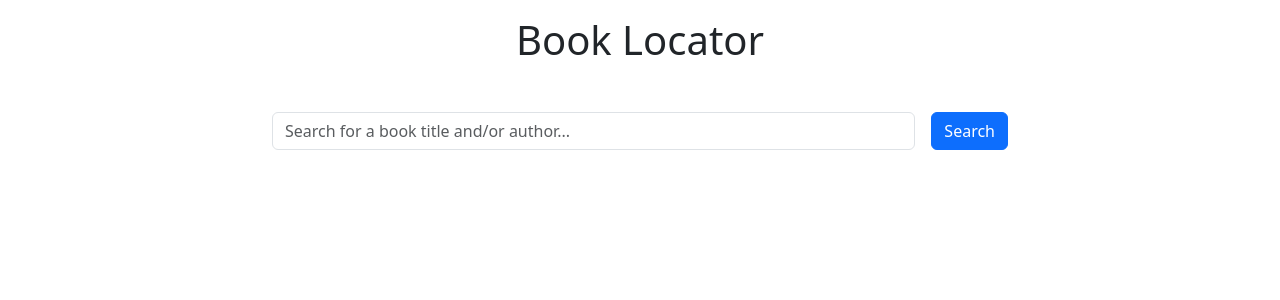
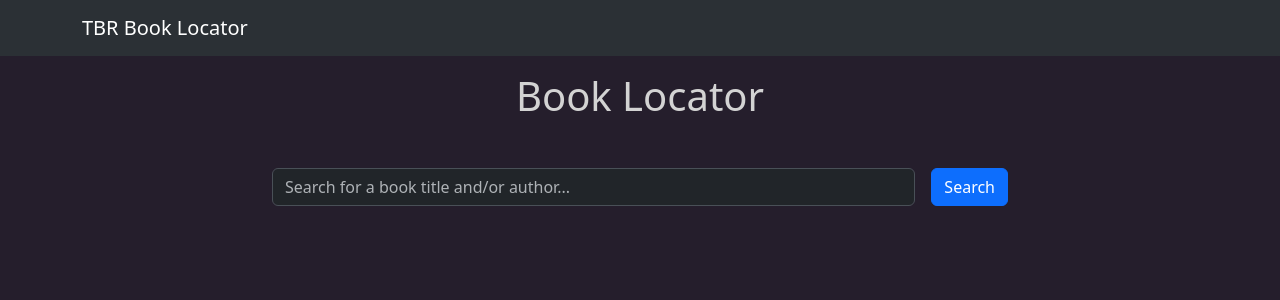
Before and after one commit to dach816/TBR-Book-Locator, a React (Vite) app: page / in a window 1280 px wide. Shown: the top 300 px of the page. Built offline with nearby package versions, Linux system fonts and the light colour scheme.

Commit message:
Add dark mode and a nav bar

```diff
--- a/index.html
+++ b/index.html
@@ -4,7 +4,7 @@
     <meta charset="UTF-8" />
     <link rel="icon" type="image/svg+xml" href="/vite.svg" />
     <meta name="viewport" content="width=device-width, initial-scale=1.0" />
-    <title>tbr-book-locator</title>
+    <title>TBR Book Locator</title>
   </head>
   <body>
     <div id="root"></div>
--- a/src/App.css
+++ b/src/App.css
@@ -1,5 +1,9 @@
-.container {
+#search-page {
   display: flex;
   justify-content: center;
   flex-direction: column;
 }
+
+:root {
+  background-color: #251e2c;
+}
--- a/src/App.jsx
+++ b/src/App.jsx
@@ -1,16 +1,23 @@
 import './App.css'
 import 'bootstrap/dist/css/bootstrap.min.css';
 import Search from './components/Search';
-import { Card, Col, Container, Row } from 'react-bootstrap';
+import { Container, Row, Navbar, Nav, NavDropdown } from 'react-bootstrap';
 
 function App() {
   return (
-    <Container>
-      <Row>
-        <h1 className='mb-5 mt-3' style={{ textAlign: 'center' }}>Book Locator</h1>
-      </Row>
-      <Search />
-    </Container>
+    <div data-bs-theme="dark">
+      <Navbar className="bg-body-tertiary">
+        <Container>
+          <Navbar.Brand href="#home">TBR Book Locator</Navbar.Brand>
+        </Container>
+      </Navbar>
+      <Container id='search-page'>
+        <Row>
+          <h1 className='mb-5 mt-3' style={{ textAlign: 'center', color: 'lightgray' }}>Book Locator</h1>
+        </Row>
+        <Search />
+      </Container>
+    </div>
   )
 }
 
--- a/src/index.css
+++ b/src/index.css
@@ -1,68 +1,3 @@
-/* :root {
-  font-family: system-ui, Avenir, Helvetica, Arial, sans-serif;
-  line-height: 1.5;
-  font-weight: 400;
-
-  color-scheme: light dark;
-  color: rgba(255, 255, 255, 0.87);
-  background-color: #242424;
-
-  font-synthesis: none;
-  text-rendering: optimizeLegibility;
-  -webkit-font-smoothing: antialiased;
-  -moz-osx-font-smoothing: grayscale;
+#root {
+  background-color: #251e2c;
 }
-
-a {
-  font-weight: 500;
-  color: #646cff;
-  text-decoration: inherit;
-}
-a:hover {
-  color: #535bf2;
-}
-
-body {
-  margin: 0;
-  display: flex;
-  place-items: center;
-  min-width: 320px;
-  min-height: 100vh;
-}
-
-h1 {
-  font-size: 3.2em;
-  line-height: 1.1;
-}
-
-button {
-  border-radius: 8px;
-  border: 1px solid transparent;
-  padding: 0.6em 1.2em;
-  font-size: 1em;
-  font-weight: 500;
-  font-family: inherit;
-  background-color: #1a1a1a;
-  cursor: pointer;
-  transition: border-color 0.25s;
-}
-button:hover {
-  border-color: #646cff;
-}
-button:focus,
-button:focus-visible {
-  outline: 4px auto -webkit-focus-ring-color;
-}
-
-@media (prefers-color-scheme: light) {
-  :root {
-    color: #213547;
-    background-color: #ffffff;
-  }
-  a:hover {
-    color: #747bff;
-  }
-  button {
-    background-color: #f9f9f9;
-  }
-} */
```
